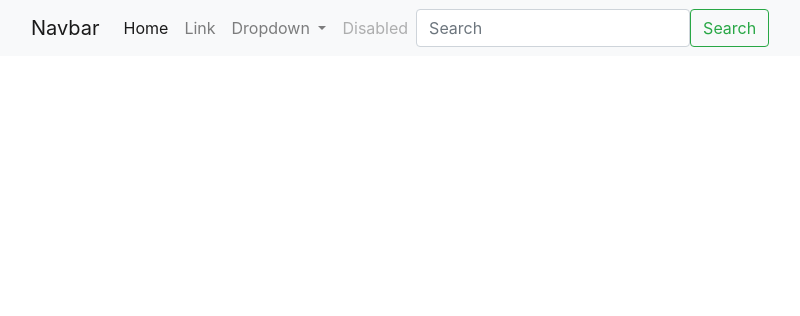
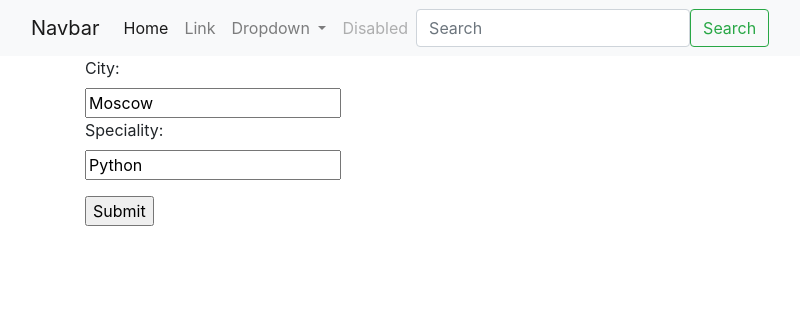
Before and after one commit to girgenson/scraping_service, a Django app: page /home/ in a window 1280 px wide. Shown: the top 316 px of the page, without its empty margins (0-800 px from the left). Run offline with Django 3.2, Linux system fonts and the light colour scheme; data that the repository does not hold is empty; some libraries are stand-ins or nearby versions.

Commit message:
Created forms for city and speciality

```diff
--- a/scraping/templates/scraping/home.html
+++ b/scraping/templates/scraping/home.html
@@ -11,9 +11,22 @@
           <h5 class="card-header"><a href="{{ obj.url }}">{{ obj.title }}</a></h5>
           <div class="card-body">
             <p class="card-text">{{ obj.description }}</p>
+            <p>{{ obj.city.name }} | {{ obj.language.name }} | <small>{{ obj.timestamp|date:"d-m-Y" }}</small></p>
+
+
           </div>
         </div>
 
     {% endfor %}
 
+
+ <form method="GET" action="">
+  <label>City:</label><br>
+  <input type="text"  name="city" value="Moscow"><br>
+   <label>Speciality:</label><br>
+  <input type="text"  name="language" value="Python"><br>
+     <p></p>
+  <input type="submit" value="Submit">
+</form>
+
 {% endblock content %}
```
